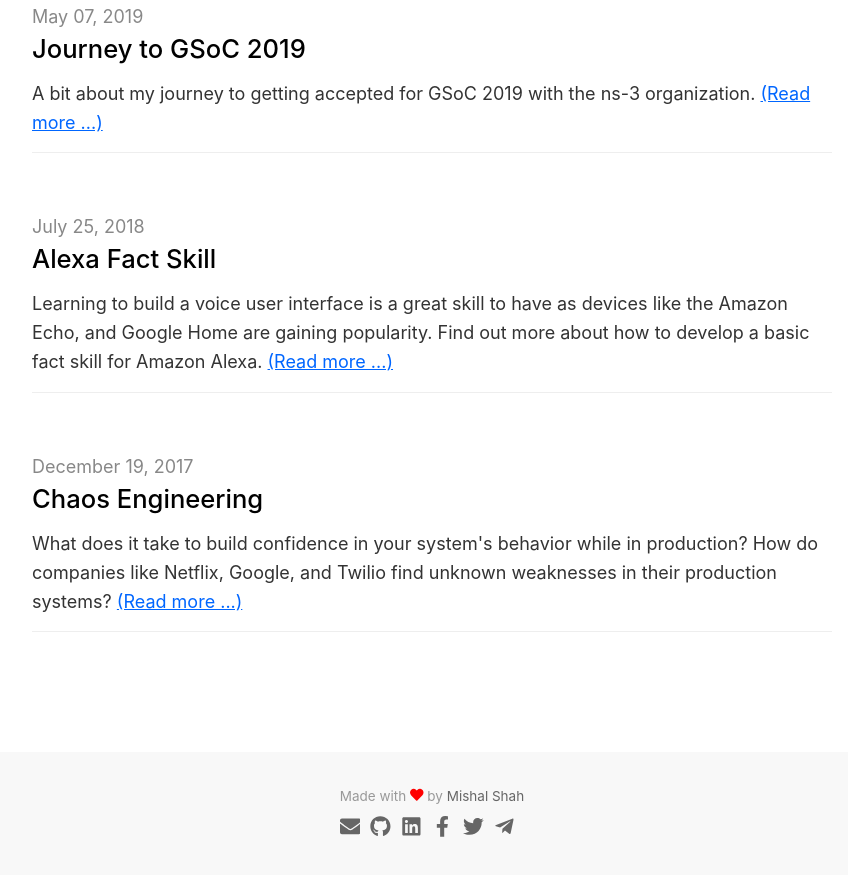
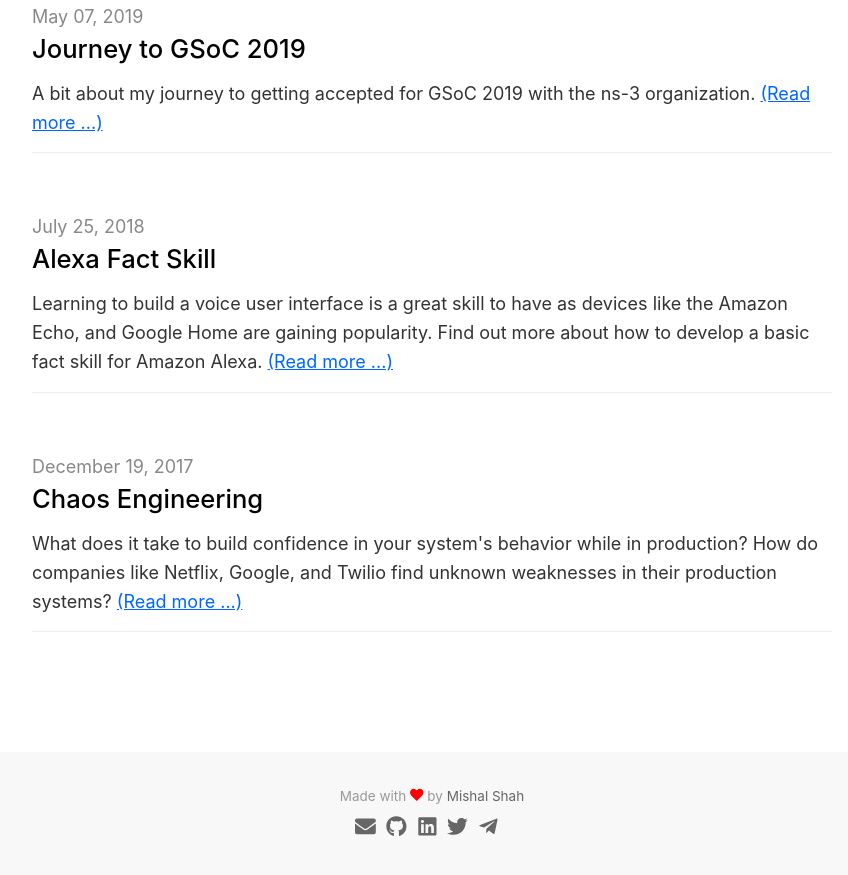
Before and after one commit to mishal23/mishal23.github.io, a Gatsby site: page / in a window 1280 px wide. Shown: the part 2886-3761 px from the top of the page, without its empty margins (208-1056 px from the left). Built offline with nearby package versions, Linux system fonts and the light colour scheme; Gatsby itself is replaced by a stand-in of ours.

Commit message:
remove facebook from footer

```diff
--- a/src/components/footer.js
+++ b/src/components/footer.js
@@ -4,7 +4,6 @@
   FaLinkedin,
   FaTwitter,
   FaGithub,
-  FaFacebookF,
   FaEnvelope,
   FaTelegramPlane,
   FaHeart,
@@ -44,15 +43,6 @@
         </li>
         <li>
           <a
-            href="https://www.facebook.com/mishal.shah.7731/"
-            target="_blank"
-            rel="noopener noreferrer"
-          >
-            <FaFacebookF className="social-icons" />
-          </a>
-        </li>
-        <li>
-          <a
             href="https://twitter.com/1998Mishal"
             target="_blank"
             rel="noopener noreferrer"
```
